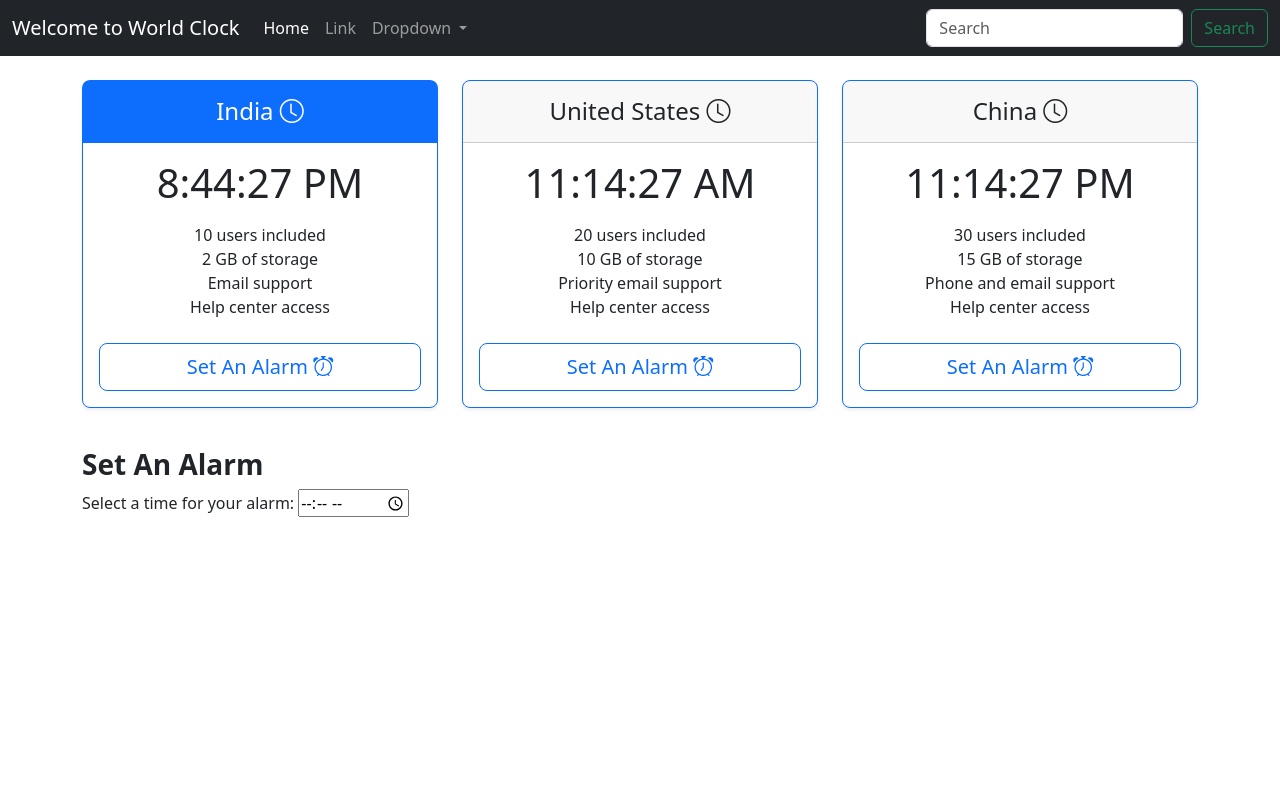
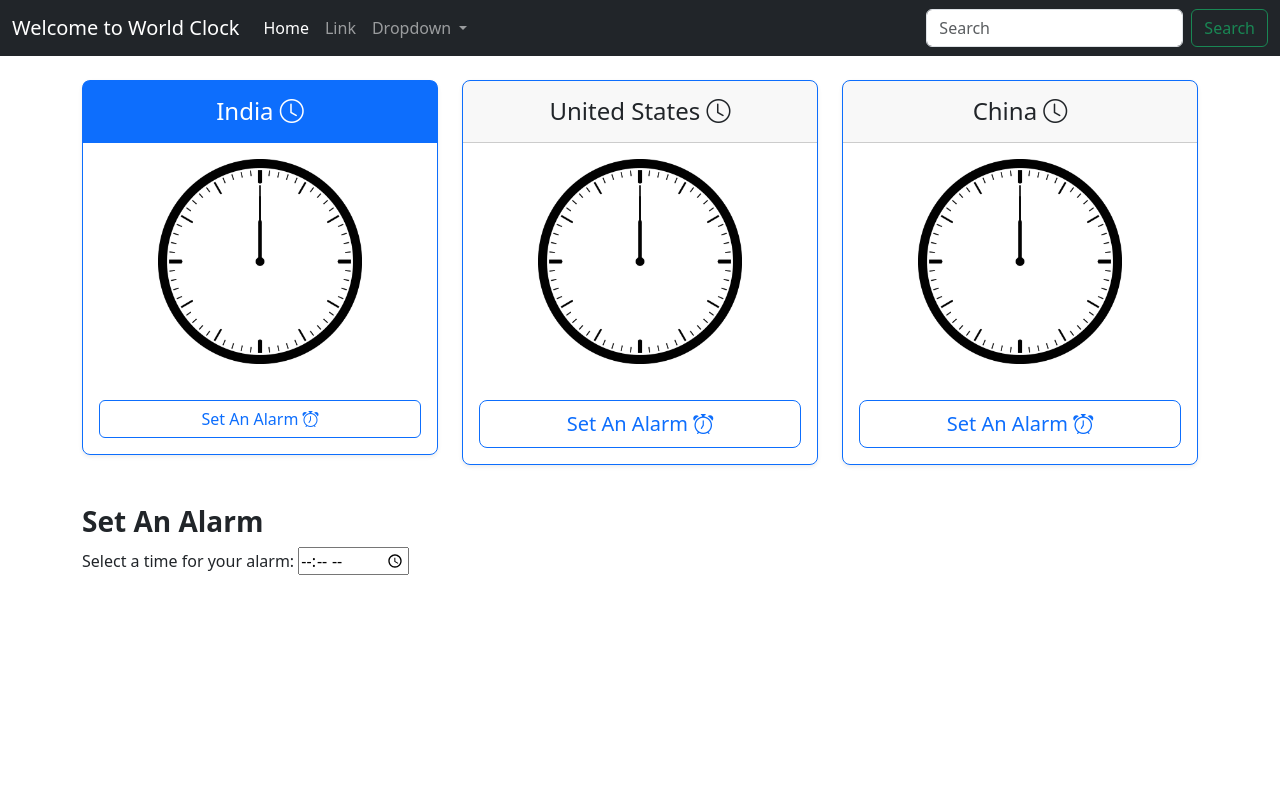
Before and after one commit to Shubham713rrds/World_Clock, a website: page index.html in a window 1280 px wide. Shown: the top 800 px of the page. Drawn offline with nearby package versions, Linux system fonts and the light colour scheme.

Commit message:
Update index.html

```diff
--- a/index.html
+++ b/index.html
@@ -6,6 +6,7 @@
   <meta name="viewport" content="width=device-width, initial-scale=1">
   <title>World Clock</title>
   <link rel="shortcut icon" href="clock.gif" type="image/ico">
+  <link rel="stylesheet" href="temp2.css">
   <link rel="stylesheet" href="https://cdn.jsdelivr.net/npm/bootstrap-icons@1.10.5/font/bootstrap-icons.css">
   <link href="https://cdn.jsdelivr.net/npm/bootstrap@5.3.0/dist/css/bootstrap.min.css" rel="stylesheet"
     integrity="sha384-9ndCyUaIbzAi2FUVXJi0CjmCapSmO7SnpJef0486qhLnuZ2cdeRhO02iuK6FUUVM" crossorigin="anonymous">
@@ -23,7 +24,7 @@
         <div class="collapse navbar-collapse" id="navbarSupportedContent">
           <ul class="navbar-nav me-auto mb-2 mb-lg-0">
             <li class="nav-item">
-              <a class="nav-link active" aria-current="page" href="#">Home</a>
+              <a class="nav-link active" aria-current="page" href="./index.html">Home</a>
             </li>
             <li class="nav-item">
               <a class="nav-link" href="#">Link</a>
@@ -60,14 +61,18 @@
             <h4 class="my-0 fw-normal">India <i class="bi bi-clock"></i></h4>
           </div>
           <div class="card-body">
-            <h1 class="card-title pricing-card-title" id="india"></h1>
-            <ul class="list-unstyled mt-3 mb-4">
-              <li>10 users included</li>
-              <li>2 GB of storage</li>
-              <li>Email support</li>
-              <li>Help center access</li>
-            </ul>
-            <button type="button" class="w-100 btn btn-lg btn-outline-primary">Set An Alarm <i class="bi bi-alarm"></i></button>
+            <div id="indiaA" class="clockcontainer">
+              <div class="hour"></div>
+              <div class="minutes"></div>
+              <div class="second"></div>
+            </div>
+            <h1 class="card-title pricing-card-title my-4" id="india"></h1>
+            <!-- <button type="button" class="w-100 btn btn-lg btn-outline-primary">Set An Alarm <i
+                class="bi bi-alarm"></i></button> -->
+
+            <div class="d-grid gap-2">
+              <a class="btn btn-outline-primary" href="./setAlarm.html" role="button">Set An Alarm <i class="bi bi-alarm"></i></a>
+            </div>
           </div>
         </div>
       </div>
@@ -77,14 +82,19 @@
             <h4 class="my-0 fw-normal">United States <i class="bi bi-clock"></i></h4>
           </div>
           <div class="card-body">
-            <h1 class="card-title pricing-card-title" id="usa"></h1>
-            <ul class="list-unstyled mt-3 mb-4">
-              <li>20 users included</li>
-              <li>10 GB of storage</li>
-              <li>Priority email support</li>
-              <li>Help center access</li>
-            </ul>
+
+            <div id="usaA" class="clockcontainer">
+              <div class="hour"></div>
+              <div class="minutes"></div>
+              <div class="second"></div>
+            </div>
+            <h1 class="card-title pricing-card-title my-4" id="usa"></h1>
             <button type="button" class="w-100 btn btn-lg btn-outline-primary">Set An Alarm <i class="bi bi-alarm"></i></button>
+
+            <!-- <div class="d-grid gap-2">
+              <a class="btn btn-outline-primary btn-lg" href="./setAlarm.html" role="button">Set An Alarm <i class="bi bi-alarm"></i></a>
+            </div>  -->
+
           </div>
         </div>
       </div>
@@ -94,18 +104,22 @@
             <h4 class="my-0 fw-normal">China <i class="bi bi-clock"></i></h4>
           </div>
           <div class="card-body">
-            <h1 class="card-title pricing-card-title" id="china"></h1>
-            <ul class="list-unstyled mt-3 mb-4">
-              <li>30 users included</li>
-              <li>15 GB of storage</li>
-              <li>Phone and email support</li>
-              <li>Help center access</li>
-            </ul>
+            <div id="chinaA" class="clockcontainer">
+              <div class="hour"></div>
+              <div class="minutes"></div>
+              <div class="second"></div>
+            </div>
+            <h1 class="card-title pricing-card-title my-4" id="china"></h1>
             <button type="button" class="w-100 btn btn-lg btn-outline-primary">Set An Alarm <i class="bi bi-alarm"></i></button>
+
+            <!-- <div class="d-grid gap-2">
+              <a class="btn btn-outline-primary btn-lg" href="./setAlarm.html" role="button">Set An Alarm <i class="bi bi-alarm"></i></a>
+            </div>  -->
           </div>
         </div>
       </div>
     </div>
+
     <div class="alarmtime">
       <h3><b>Set An Alarm</b></h3>
       <label for="alarm">Select a time for your alarm: </label>
@@ -113,8 +127,13 @@
     </div>
   </div>
 
+  <footer id="foot" class="bg-dark text-light">
+    <p class="text-center">
+      Copyright &copy; worldclock.com
+    </p>
+  </footer>
 
-  <script src="project4.js"></script>
+  <script src="temp1.js"></script>
   <script src="https://cdn.jsdelivr.net/npm/bootstrap@5.3.0/dist/js/bootstrap.bundle.min.js"
     integrity="sha384-geWF76RCwLtnZ8qwWowPQNguL3RmwHVBC9FhGdlKrxdiJJigb/j/68SIy3Te4Bkz"
     crossorigin="anonymous"></script>
```
